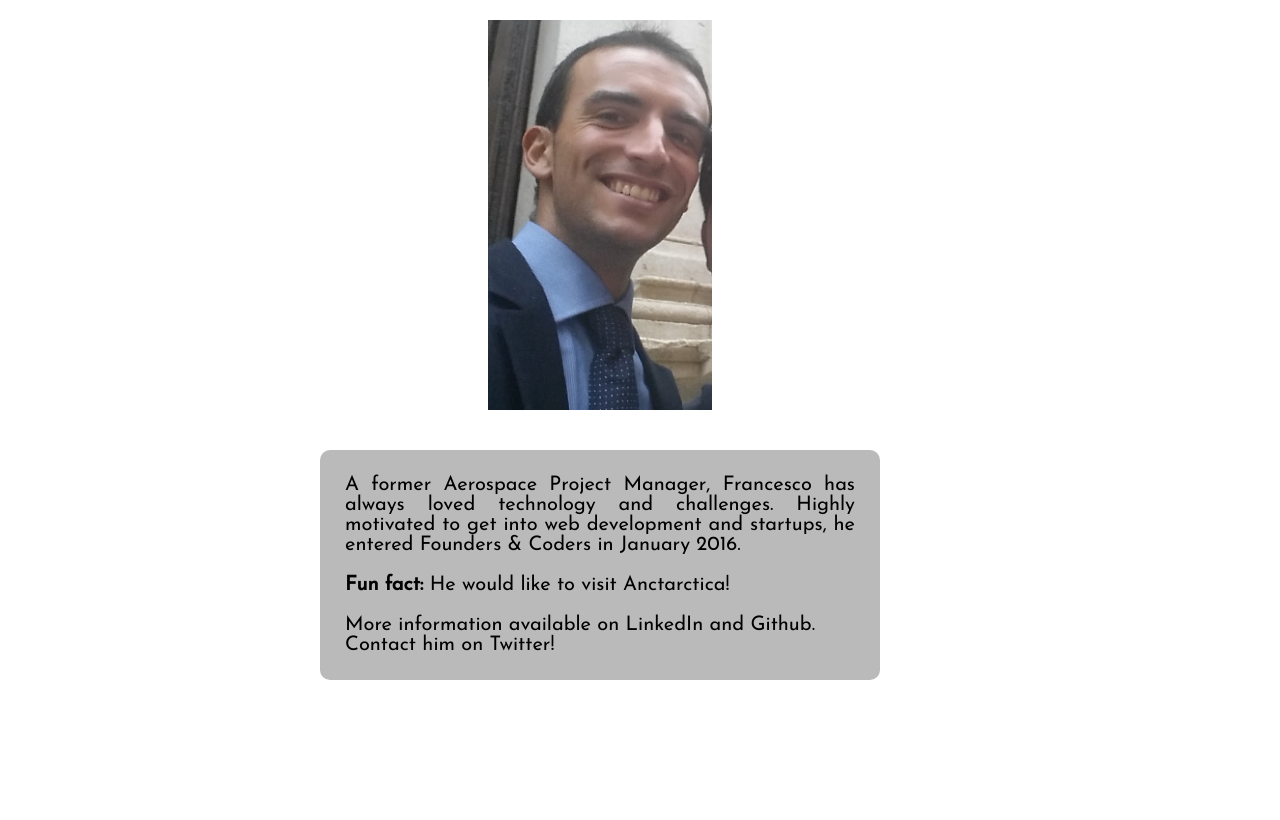
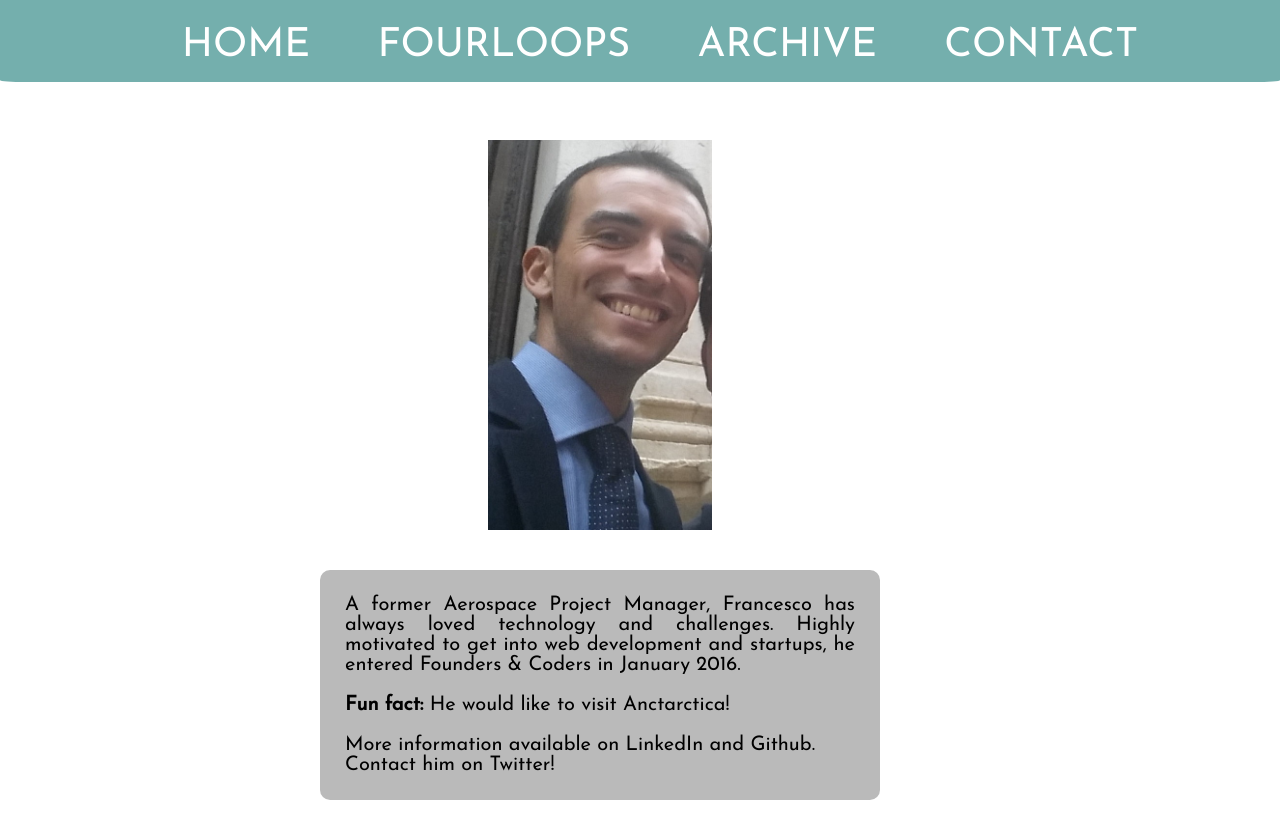
Before and after one commit to fourloops/FourLoopsBlog, a plain HTML site: page Profiles/ProfileFranz.html in a window 1280 px wide. Drawn offline with Linux system fonts and the light colour scheme.

Commit message:
updated Franz profile with navbar and links

```diff
--- a/Profiles/ProfileFranz.html
+++ b/Profiles/ProfileFranz.html
@@ -6,6 +6,15 @@
     <link href='http://fonts.googleapis.com/css?family=Josefin+Sans' rel='stylesheet' type='text/css'>
 </head>
 <body>
+    <nav>
+        <ul>
+            <a href="../index.html"><li>HOME</li></a>
+            <a href="../fourloops/fourloops.html"><li>FOURLOOPS</li></a>
+            <a href="../archive.html"><li>ARCHIVE</li></a>
+            <a href="../contact.html"><li>CONTACT</li></a>
+        </ul>
+    </nav>
+    <section id="main">
         <div class="grid-container">
           <div class="row">
               <div class="col-1">
@@ -32,4 +41,5 @@
               <div class="col-1">
               </div>
           </div>
+      </section>
 </body>
```
Lines whose indentation alone changed are shown as unchanged.
